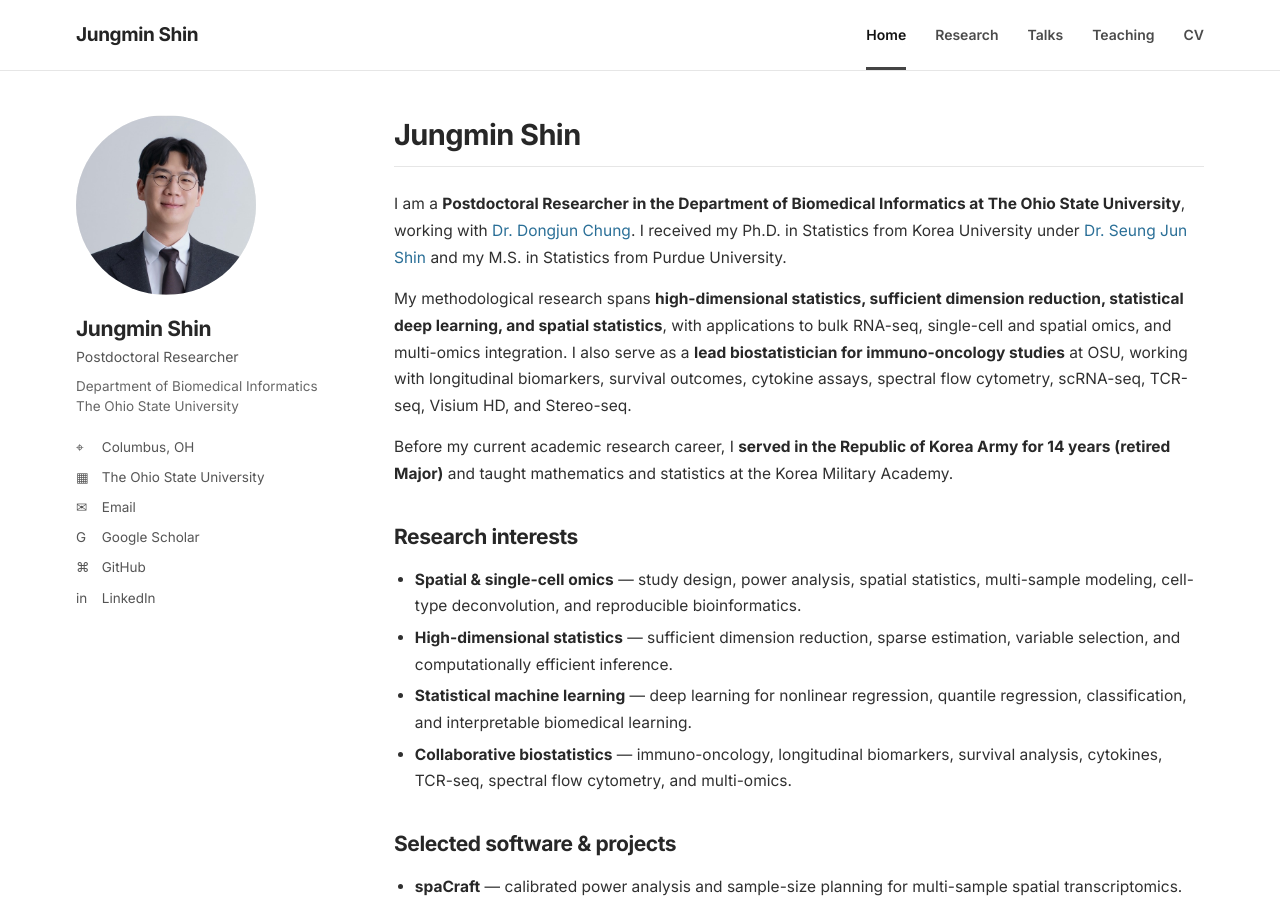
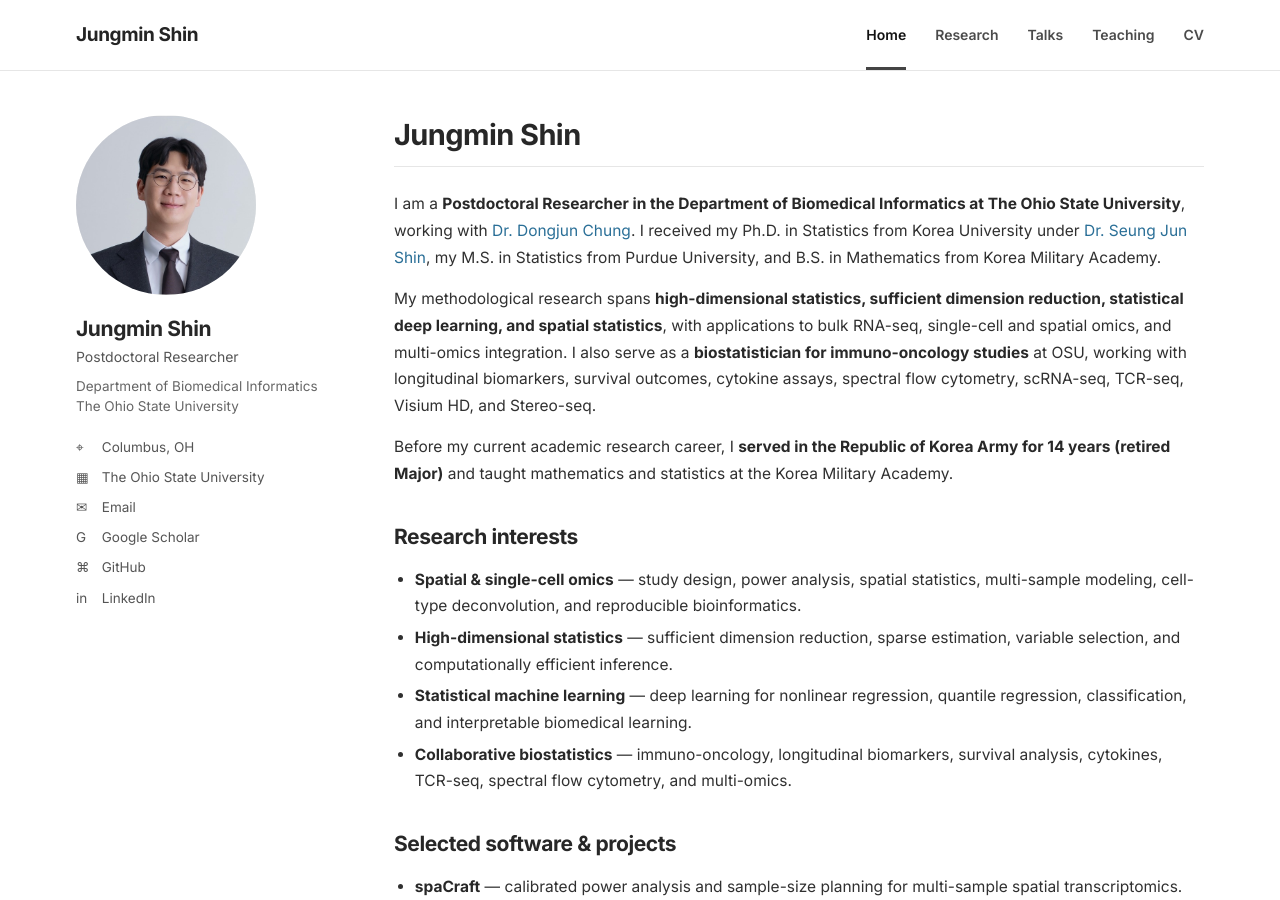
Before and after one commit to c16267/c16267.github.io, a Jekyll site: the page built from index.md, in a window 1280 px wide and 900 px high. Built offline with Jekyll 4.4.1, drawn with Linux system fonts in a browser that asks for light colours.

Commit message:
Update index.md

```diff
--- a/index.md
+++ b/index.md
@@ -5,9 +5,9 @@ title: Home
 
 # Jungmin Shin
 
-I am a **Postdoctoral Researcher in the Department of Biomedical Informatics at The Ohio State University**, working with [Dr. Dongjun Chung](https://sites.google.com/site/statdchung/). I received my Ph.D. in Statistics from Korea University under [Dr. Seung Jun Shin](https://www.sjshin.net/) and my M.S. in Statistics from Purdue University.
+I am a **Postdoctoral Researcher in the Department of Biomedical Informatics at The Ohio State University**, working with [Dr. Dongjun Chung](https://sites.google.com/site/statdchung/). I received my Ph.D. in Statistics from Korea University under [Dr. Seung Jun Shin](https://www.sjshin.net/), my M.S. in Statistics from Purdue University, and B.S. in Mathematics from Korea Military Academy.
 
-My methodological research spans **high-dimensional statistics, sufficient dimension reduction, statistical deep learning, and spatial statistics**, with applications to bulk RNA-seq, single-cell and spatial omics, and multi-omics integration. I also serve as a **lead biostatistician for immuno-oncology studies** at OSU, working with longitudinal biomarkers, survival outcomes, cytokine assays, spectral flow cytometry, scRNA-seq, TCR-seq, Visium HD, and Stereo-seq.
+My methodological research spans **high-dimensional statistics, sufficient dimension reduction, statistical deep learning, and spatial statistics**, with applications to bulk RNA-seq, single-cell and spatial omics, and multi-omics integration. I also serve as a **biostatistician for immuno-oncology studies** at OSU, working with longitudinal biomarkers, survival outcomes, cytokine assays, spectral flow cytometry, scRNA-seq, TCR-seq, Visium HD, and Stereo-seq.
 
 Before my current academic research career, I **served in the Republic of Korea Army for 14 years (retired Major)** and taught mathematics and statistics at the Korea Military Academy.
 
```
